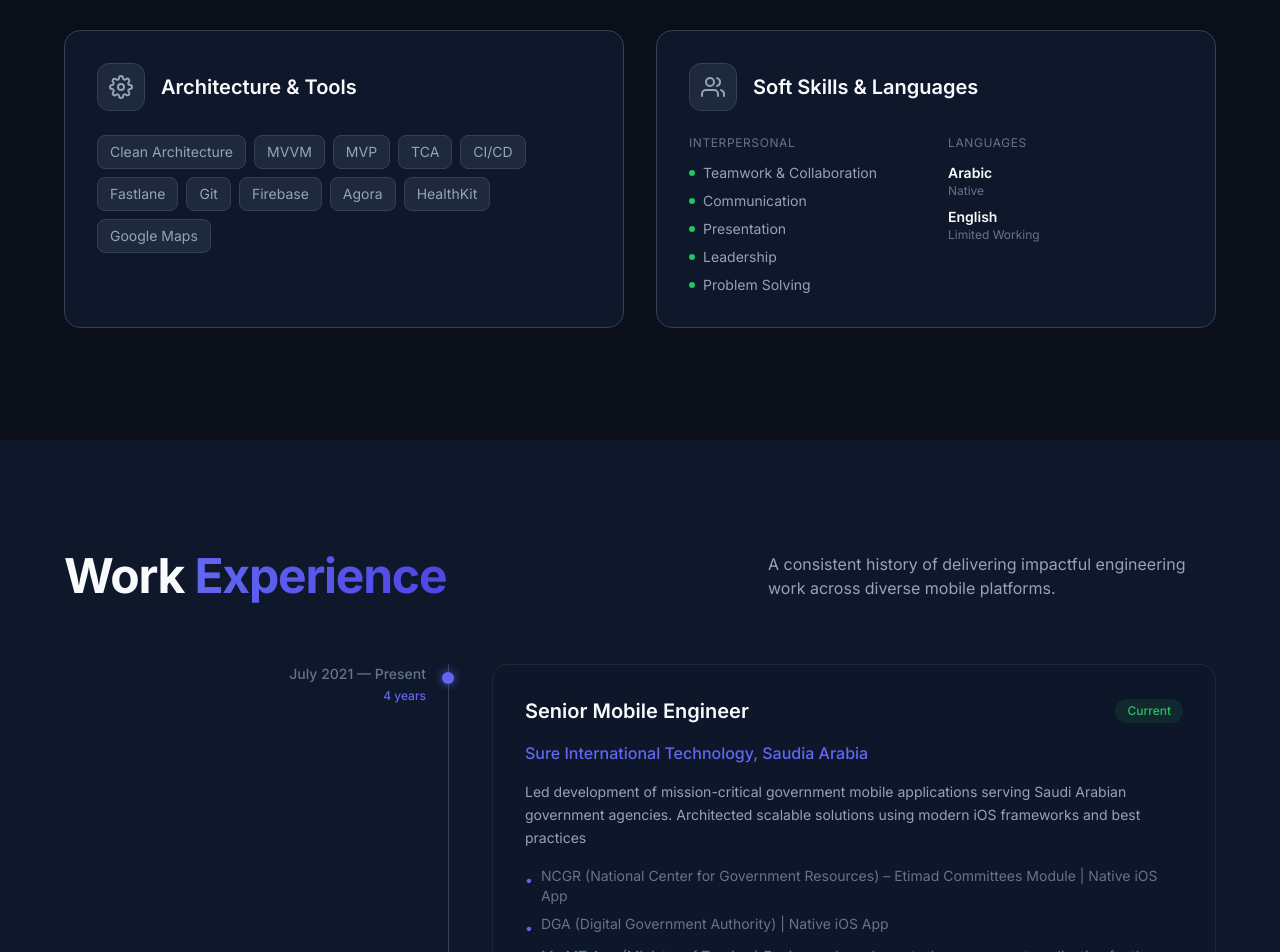
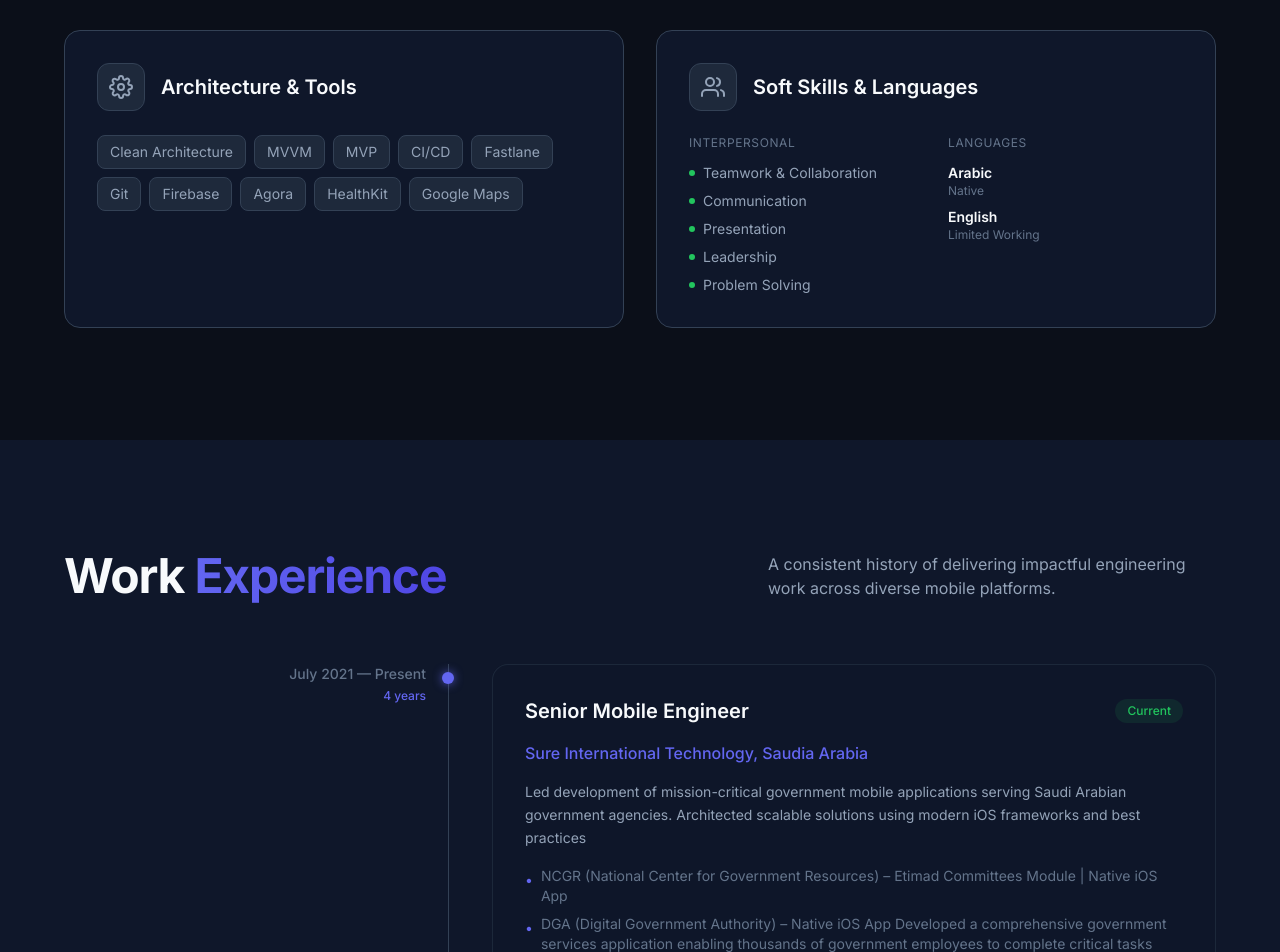
Before and after one commit to MoElkilany/Protfolio, a React (Vite) app: page / in a window 1280 px wide. Shown: the part 2180-3132 px from the top of the page. Built offline with nearby package versions, Linux system fonts and the light colour scheme.

Commit message:
no message

```diff
--- a/src/components/Experience.jsx
+++ b/src/components/Experience.jsx
@@ -9,7 +9,8 @@ const experiences = [
     description: 'Led development of mission-critical government mobile applications serving Saudi Arabian government agencies. Architected scalable solutions using modern iOS frameworks and best practices',
     highlights: [
       'NCGR (National Center for Government Resources) – Etimad Committees Module | Native iOS App',
-      'DGA (Digital Government Authority) | Native iOS App',
+      `DGA (Digital Government Authority) – Native iOS App
+    Developed a comprehensive government services application enabling thousands of government employees to complete critical tasks efficiently.`,
       `My MT App (Ministry of Tourism)
     Engineered employee task management application for the Saudi Arabian Ministry of Tourism | Native iOS App`,
       `SCISP (Saudi Center for International Strategic Partnerships)
--- a/src/components/Skills.jsx
+++ b/src/components/Skills.jsx
@@ -17,7 +17,7 @@ const Skills = () => {
   ];
 
   const architectureTools = [
-    'Clean Architecture', 'MVVM', 'MVP', 'TCA', 'CI/CD', 'Fastlane', 'Git', 'Firebase', 'Agora', 'HealthKit', 'Google Maps'
+    'Clean Architecture', 'MVVM', 'MVP', 'CI/CD', 'Fastlane', 'Git', 'Firebase', 'Agora', 'HealthKit', 'Google Maps'
   ];
 
   const softSkills = [
```
